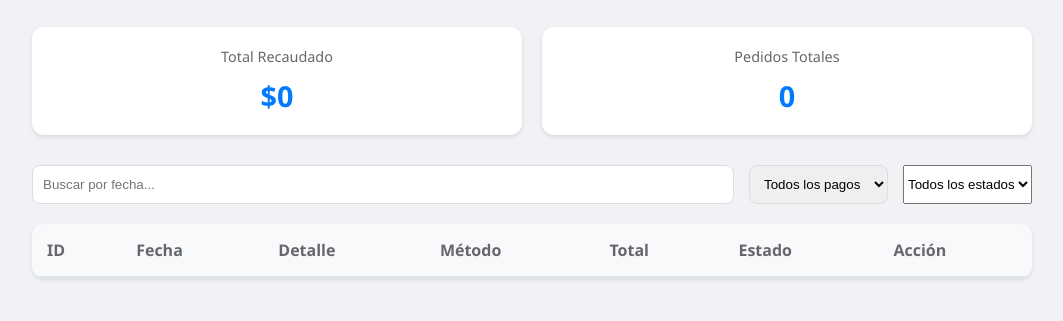
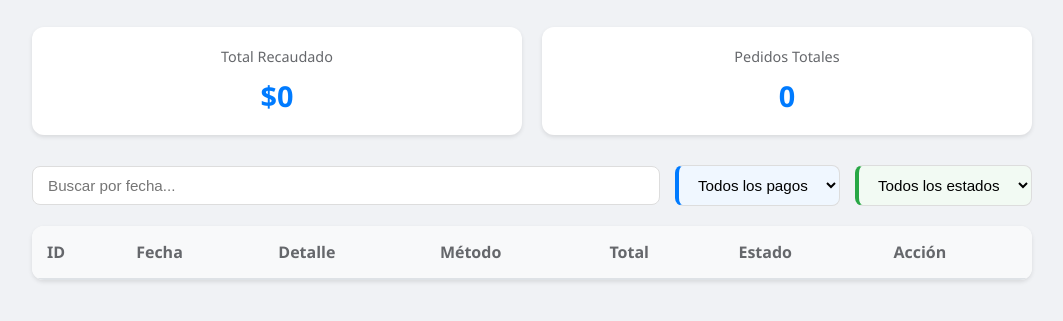
Before and after one commit to cnTecnologias/APPRestaurante, a plain HTML site: page frontend-pedidos/pedidos.html in a window 1280 px wide. Shown: the part 109-430 px from the top of the page, without its empty margins (108-1171 px from the left). Drawn offline with Linux system fonts and the light colour scheme; no server answers.

Commit message:
Se mejoro diseño de los botones

```diff
--- a/frontend-pedidos/pedidos.css
+++ b/frontend-pedidos/pedidos.css
@@ -72,6 +72,41 @@ body {
 
 #busqueda { flex-grow: 1; }
 
+/* Contenedor de los filtros */
+.table-controls {
+    display: flex;
+    gap: 15px; /* Espacio entre el buscador y los selectores */
+    margin-bottom: 20px;
+    align-items: center;
+    flex-wrap: wrap; /* Por si la pantalla es chica, que bajen sin romperse */
+}
+
+/* Estilo para los selectores y el input */
+#busqueda, #filtro-pago, #filtro-estado {
+    padding: 10px 15px;
+    border: 1px solid #ddd;
+    border-radius: 8px;
+    font-size: 0.95rem;
+    outline: none;
+    transition: all 0.3s ease;
+}
+
+/* Diferenciar los selectores por color de borde para que el empleado no se pierda */
+#filtro-pago {
+    border-left: 4px solid #007bff; /* Azul para pagos */
+    background-color: #f0f7ff;
+}
+
+#filtro-estado {
+    border-left: 4px solid #28a745; /* Verde para estados */
+    background-color: #f2faf3;
+}
+
+/* Efecto al pasar el mouse o clickear */
+#busqueda:focus, select:focus {
+    border-color: #333;
+    box-shadow: 0 0 5px rgba(0,0,0,0.1);
+}
 /* Tabla */
 .table-container {
     background: var(--card-bg);
```
